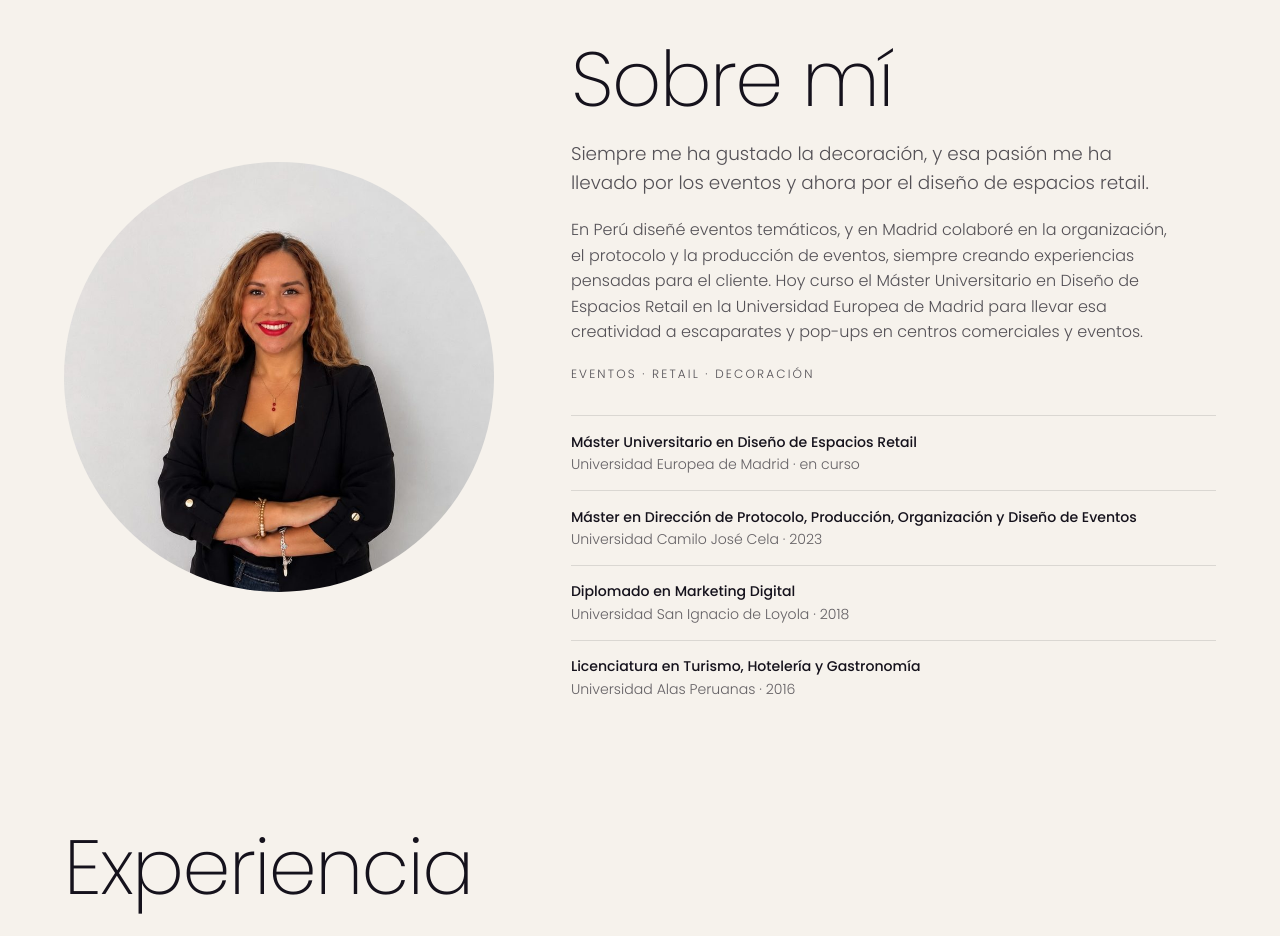
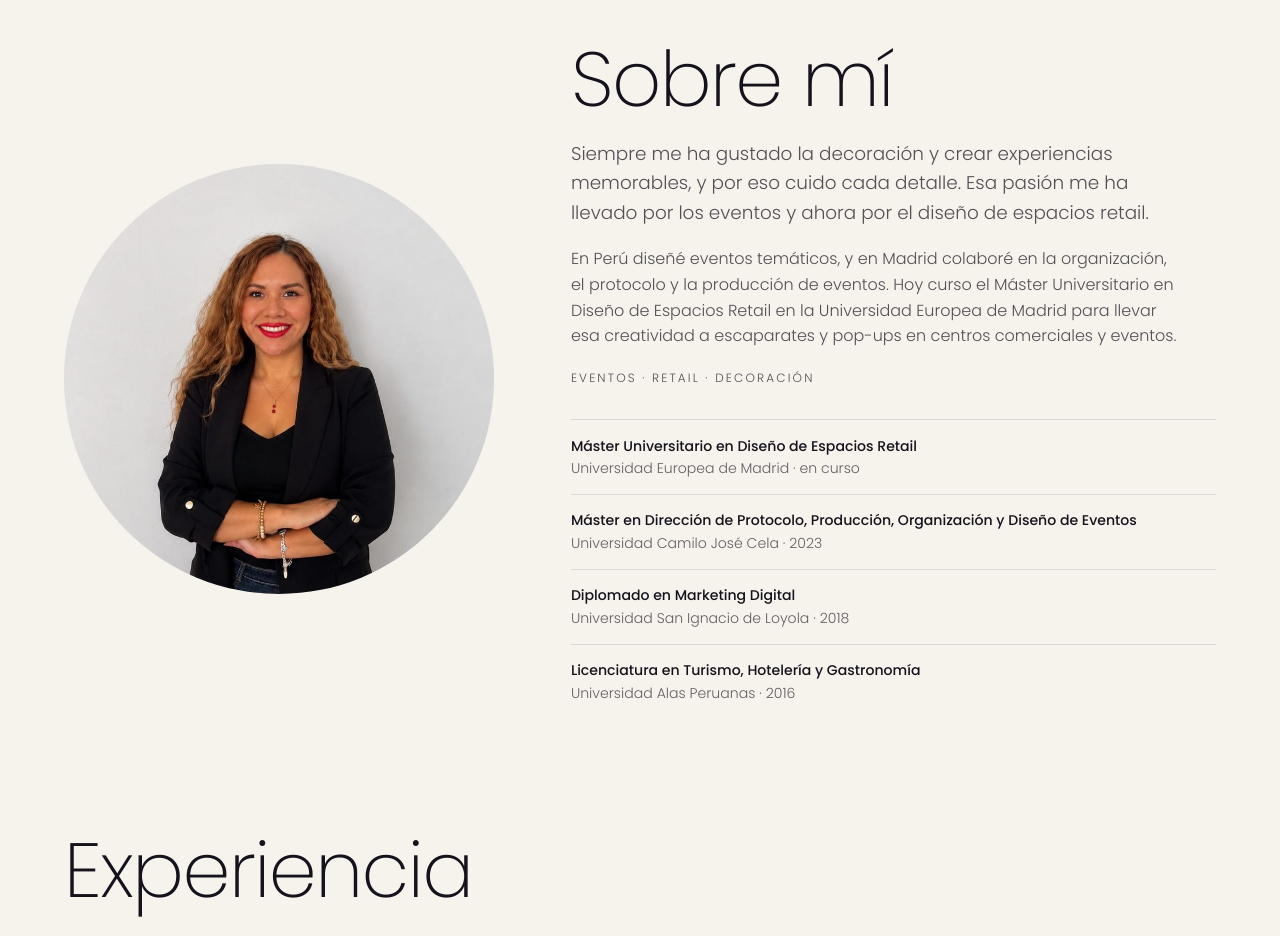
Before and after one commit to Alejandroger95/Lissett_Portfolio2, a plain HTML site: page index.html in a window 1280 px wide. Shown: the part 4780-5716 px from the top of the page. Drawn offline with Linux system fonts and the light colour scheme.

Commit message:
Sobre mí: experiencias memorables y cuidado del detalle
Co-Authored-By: Claude Sonnet 5.5 <noreply@anthropic.com>
Claude-Session: https://claude.ai/code/session_01817swxHoHhWq4swd6fqm37

```diff
--- a/index.html
+++ b/index.html
@@ -217,8 +217,8 @@
                 </div>
                 <div class="about-text">
                     <h2 class="reveal">Sobre mí</h2>
-                    <p class="reveal about-lead">Siempre me ha gustado la decoración, y esa pasión me ha llevado por los eventos y ahora por el diseño de espacios retail.</p>
-                    <p class="reveal">En Perú diseñé eventos temáticos, y en Madrid colaboré en la organización, el protocolo y la producción de eventos, siempre creando experiencias pensadas para el cliente. Hoy curso el Máster Universitario en Diseño de Espacios Retail en la Universidad Europea de Madrid para llevar esa creatividad a escaparates y pop-ups en centros comerciales y eventos.</p>
+                    <p class="reveal about-lead">Siempre me ha gustado la decoración y crear experiencias memorables, y por eso cuido cada detalle. Esa pasión me ha llevado por los eventos y ahora por el diseño de espacios retail.</p>
+                    <p class="reveal">En Perú diseñé eventos temáticos, y en Madrid colaboré en la organización, el protocolo y la producción de eventos. Hoy curso el Máster Universitario en Diseño de Espacios Retail en la Universidad Europea de Madrid para llevar esa creatividad a escaparates y pop-ups en centros comerciales y eventos.</p>
                     <p class="reveal about-tags">Eventos · Retail · Decoración</p>
                     <ul class="edu reveal">
                         <li><b>Máster Universitario en Diseño de Espacios Retail</b> Universidad Europea de Madrid · en curso</li>
```
